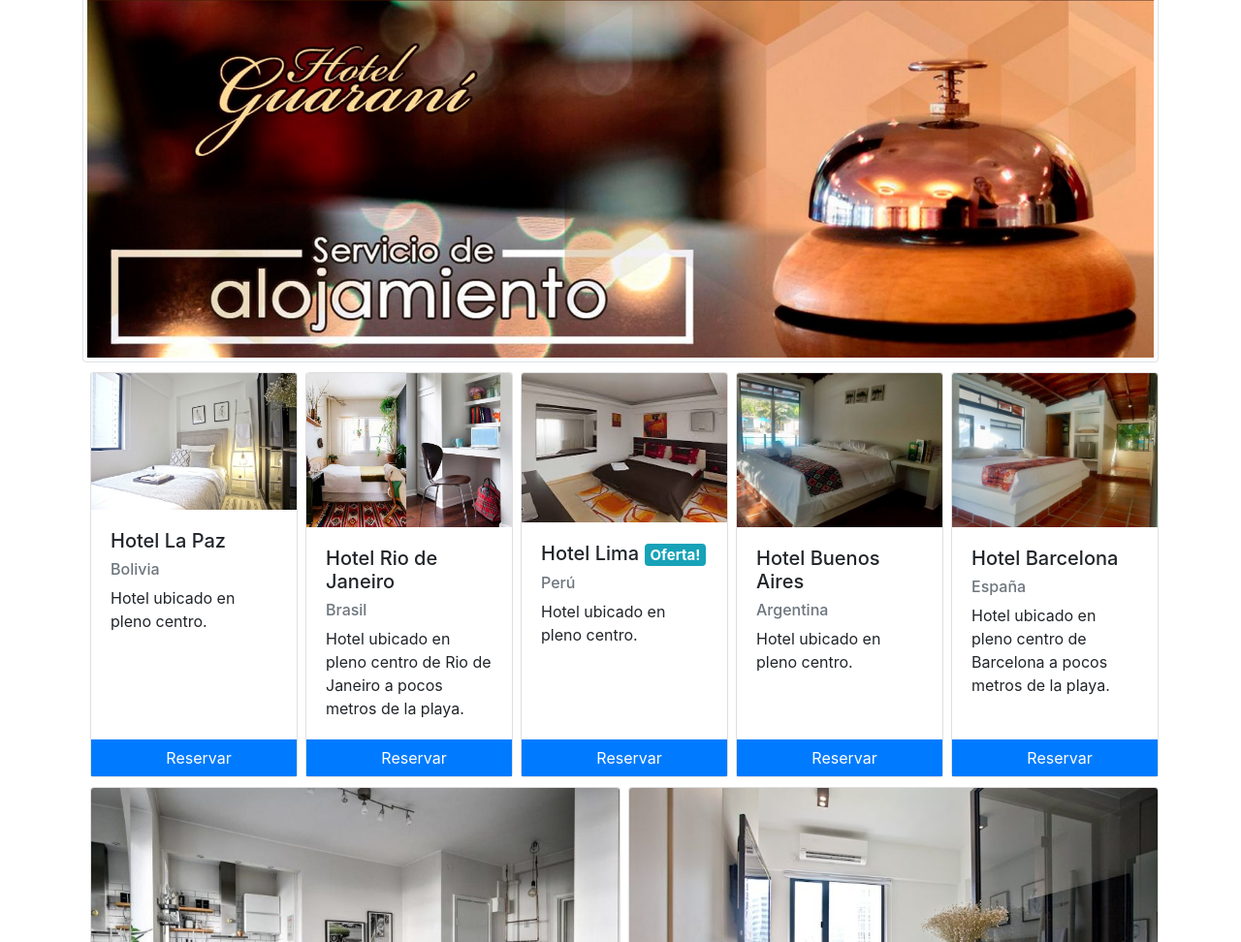
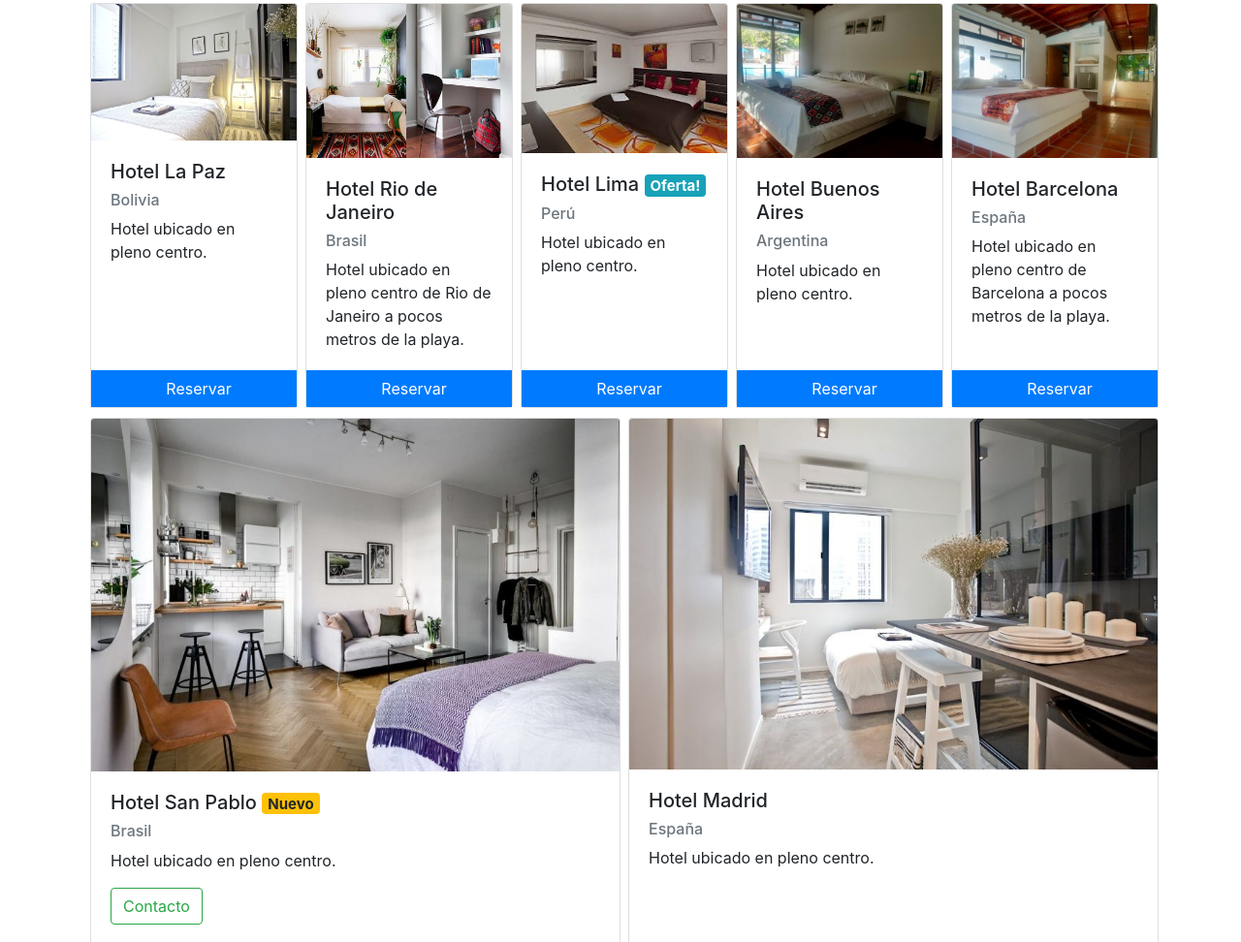
Before and after one commit to guishison/guia-hoteles, a website: page index.html in a window 1280 px wide. Shown: the part 786-1758 px from the top of the page at 97% size. Drawn offline with nearby package versions, Linux system fonts and the light colour scheme; a web font is replaced by a local one.

Commit message:
se quito el banner que habia

```diff
--- a/index.html
+++ b/index.html
@@ -98,10 +98,10 @@
                 <span class="sr-only">Siguiente</span>
             </a>
         </div>
-        <picture>
+        <!-- <picture>
             <source srcset="./images/banner.jpg" type="image/jpg">
             <img src="images/banner.jpg" class="img-fluid img-thumbnail" alt="pruebas">
-        </picture>
+        </picture>-->
         <div class="d-flex flex-wrap flex-row-reverse">
             <div class="card card-hotel d-flex flex-column justify-content-between ml-2">
                 <img src="images/1.jpg" class="card-img-top" alt="Responsive Image">
```
